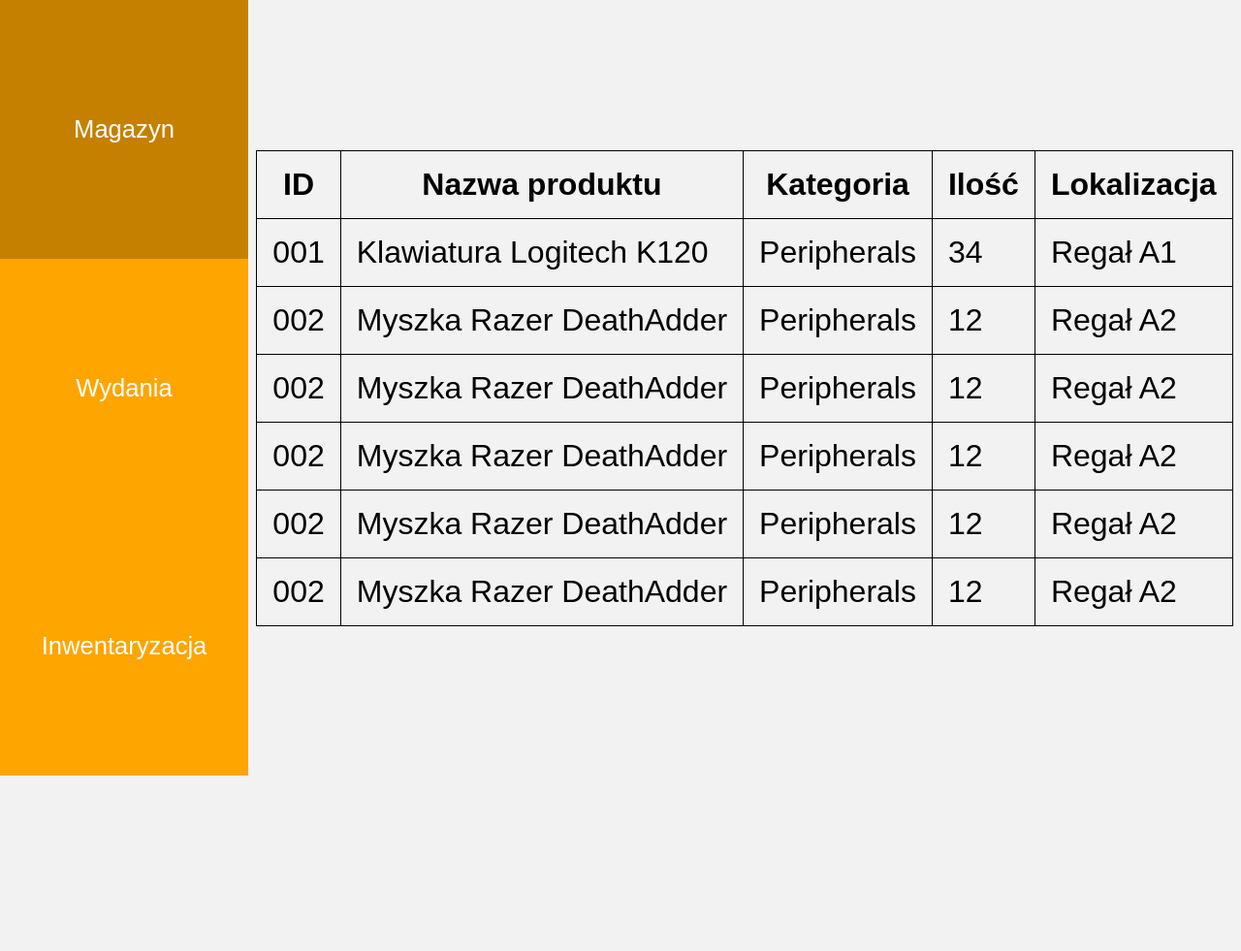
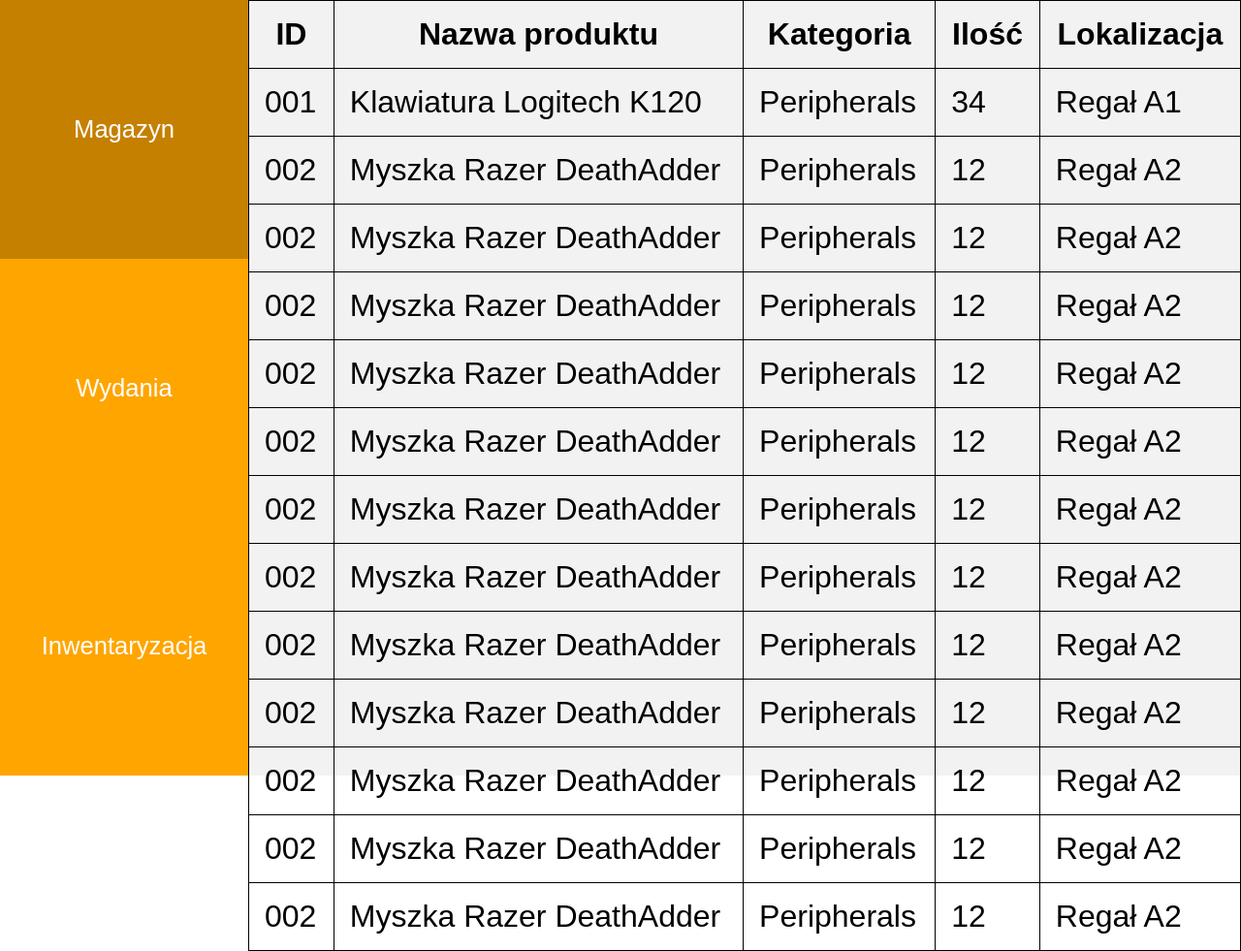
Before and after one commit to Mekanik-lab/elerte, a PHP site: page / in a window 1280 px wide. Shown: the part 90-1071 px from the top of the page at 97% size. Before the commit the page ends 890 px from the top, so only its background shows below. Run offline with PHP 8.4, Linux system fonts and the light colour scheme.

Commit message:
poprawa bloku data

```diff
--- a/index.php
+++ b/index.php
@@ -76,7 +76,55 @@
                 <td>12</td>
                 <td>Regał A2</td>
             </tr>
-
+             <tr>
+                <td>002</td>
+                <td>Myszka Razer DeathAdder</td>
+                <td>Peripherals</td>
+                <td>12</td>
+                <td>Regał A2</td>
+            </tr>
+             <tr>
+                <td>002</td>
+                <td>Myszka Razer DeathAdder</td>
+                <td>Peripherals</td>
+                <td>12</td>
+                <td>Regał A2</td>
+            </tr>
+             <tr>
+                <td>002</td>
+                <td>Myszka Razer DeathAdder</td>
+                <td>Peripherals</td>
+                <td>12</td>
+                <td>Regał A2</td>
+            </tr>
+             <tr>
+                <td>002</td>
+                <td>Myszka Razer DeathAdder</td>
+                <td>Peripherals</td>
+                <td>12</td>
+                <td>Regał A2</td>
+            </tr>
+             <tr>
+                <td>002</td>
+                <td>Myszka Razer DeathAdder</td>
+                <td>Peripherals</td>
+                <td>12</td>
+                <td>Regał A2</td>
+            </tr>
+             <tr>
+                <td>002</td>
+                <td>Myszka Razer DeathAdder</td>
+                <td>Peripherals</td>
+                <td>12</td>
+                <td>Regał A2</td>
+            </tr>
+             <tr>
+                <td>002</td>
+                <td>Myszka Razer DeathAdder</td>
+                <td>Peripherals</td>
+                <td>12</td>
+                <td>Regał A2</td>
+            </tr>
         </tbody>
     </table>
     </section>
--- a/style.css
+++ b/style.css
@@ -61,7 +61,7 @@ aside .tab button {
     display: flex;
     justify-content: center;
     align-items: center;
-    overflow: auto;
+    display: block;
 }
 
 .tab {
@@ -77,10 +77,12 @@ table, td, th {
     border: 1px solid black;
     border-collapse: collapse;
     padding: 0.5em;
+    overflow: auto;
 }
 
 table {
     font-size: 2em;
+    width: 100%;
 }
 
 #formContainer {
```
